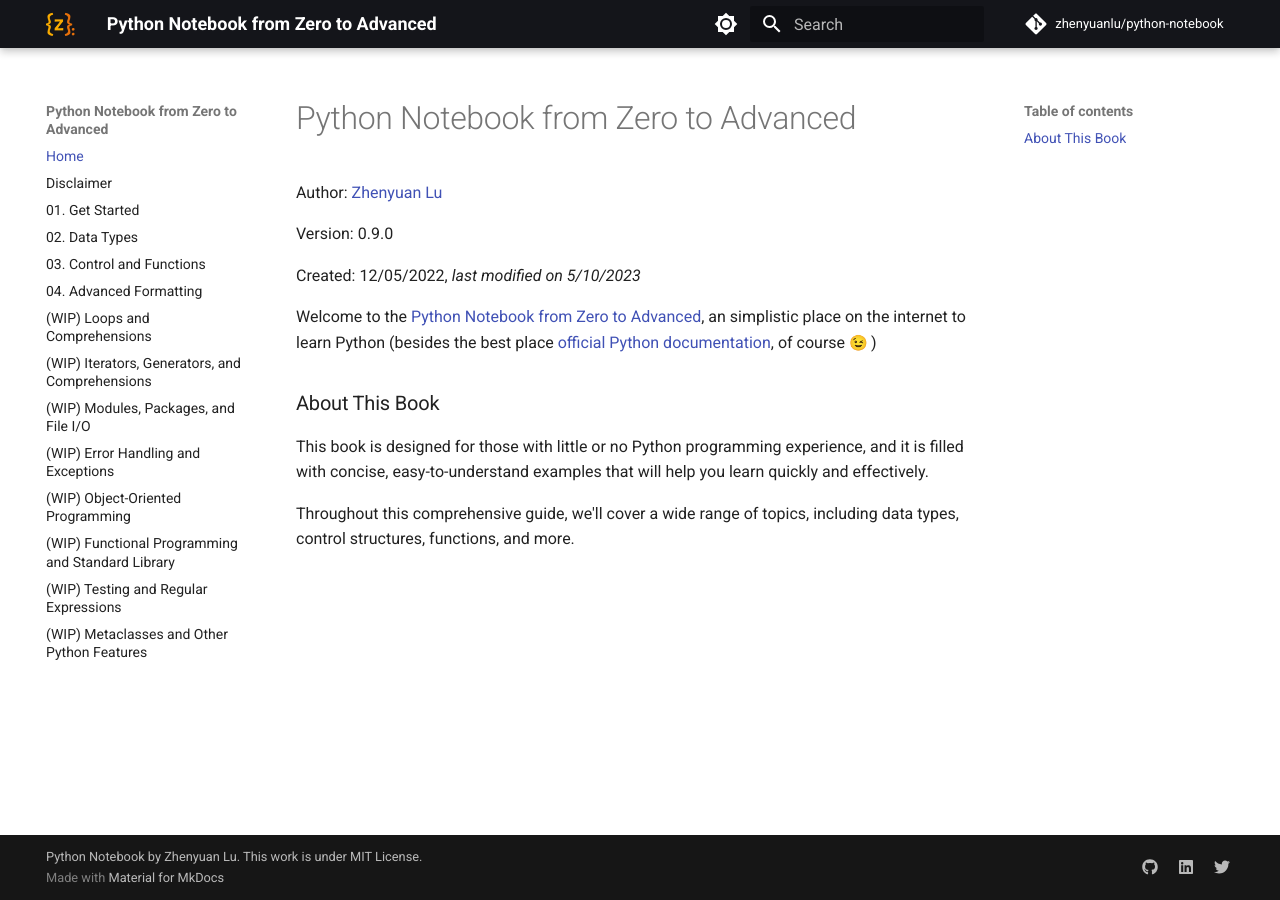
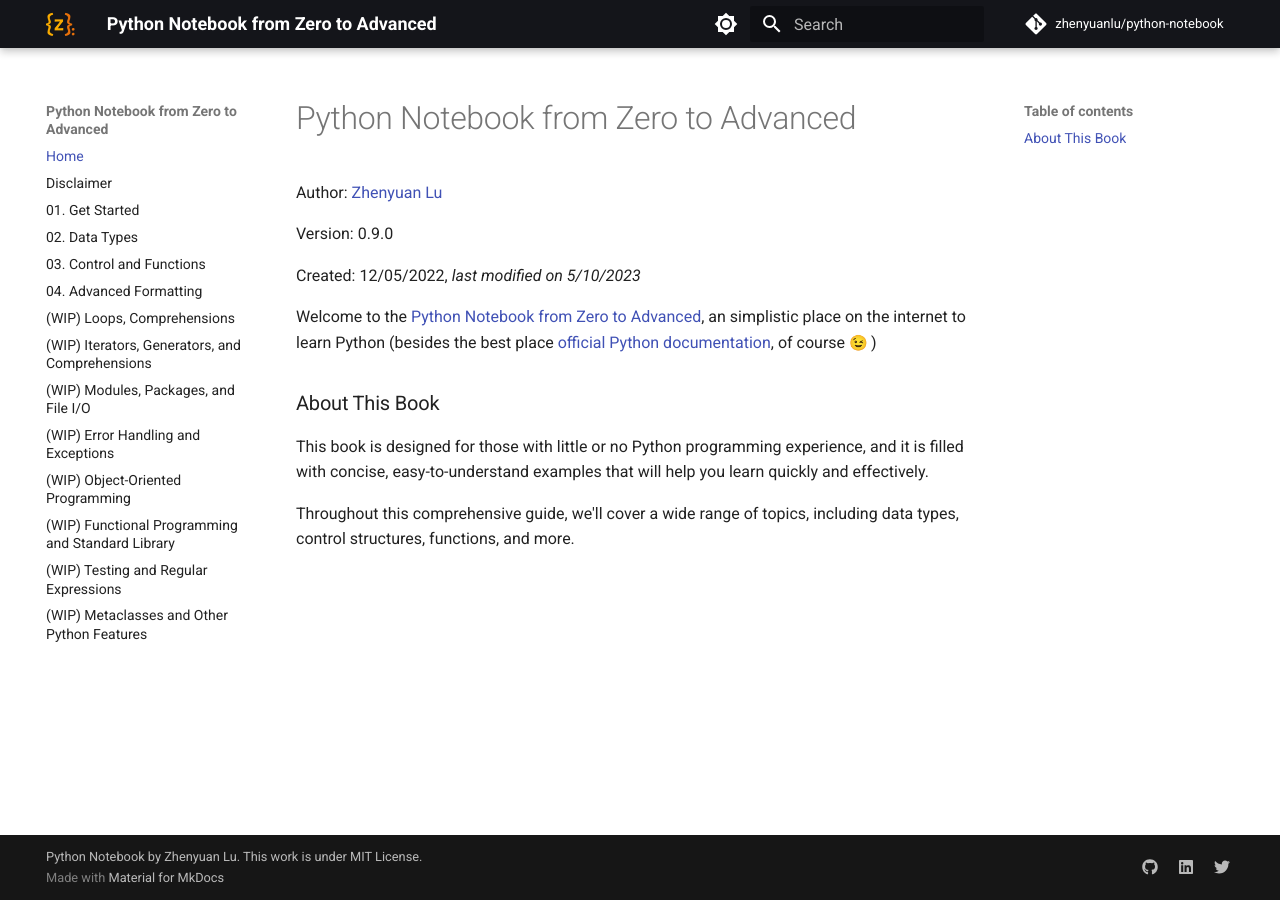
Before and after one commit to zhenyuanlu/python-notebook, an MkDocs documentation site: the page built from docs/index.md, in a window 1280 px wide. Built offline with MkDocs 1.6.1 and Material for MkDocs 9.7.7, drawn with Linux system fonts in a browser that asks for light colours; emoji names are drawn with the system emoji font; comment, search, counter and statistics services are not loaded.

Commit message:
update home

```diff
--- a/mkdocs.yml
+++ b/mkdocs.yml
@@ -15,7 +15,7 @@ nav:
   - 02. Data Types: '02_data_types.md'
   - 03. Control and Functions: '03_control_functions.md'
   - 04. Advanced Formatting: '04_advanced_formatting.md'
-  - (WIP) Loops and Comprehensions: '05_loops_comprehensions.md'
+  - (WIP) Loops, Comprehensions: '05_loops_comprehensions.md'
   - (WIP) Iterators, Generators, and Comprehensions: ''
   - (WIP) Modules, Packages, and File I/O: ''
   - (WIP) Error Handling and Exceptions: ''
```
Also changed, not shown: site/00_disclaimer/index.html, site/01_get_started/index.html, site/02_data_types/index.html, site/03_control_functions/index.html, site/04_advanced_formatting/index.html, site/05_loops_comprehensions/index.html, site/07_errors/index.html, site/08_oop/index.html, site/404.html, site/index.html, 1 other file.
